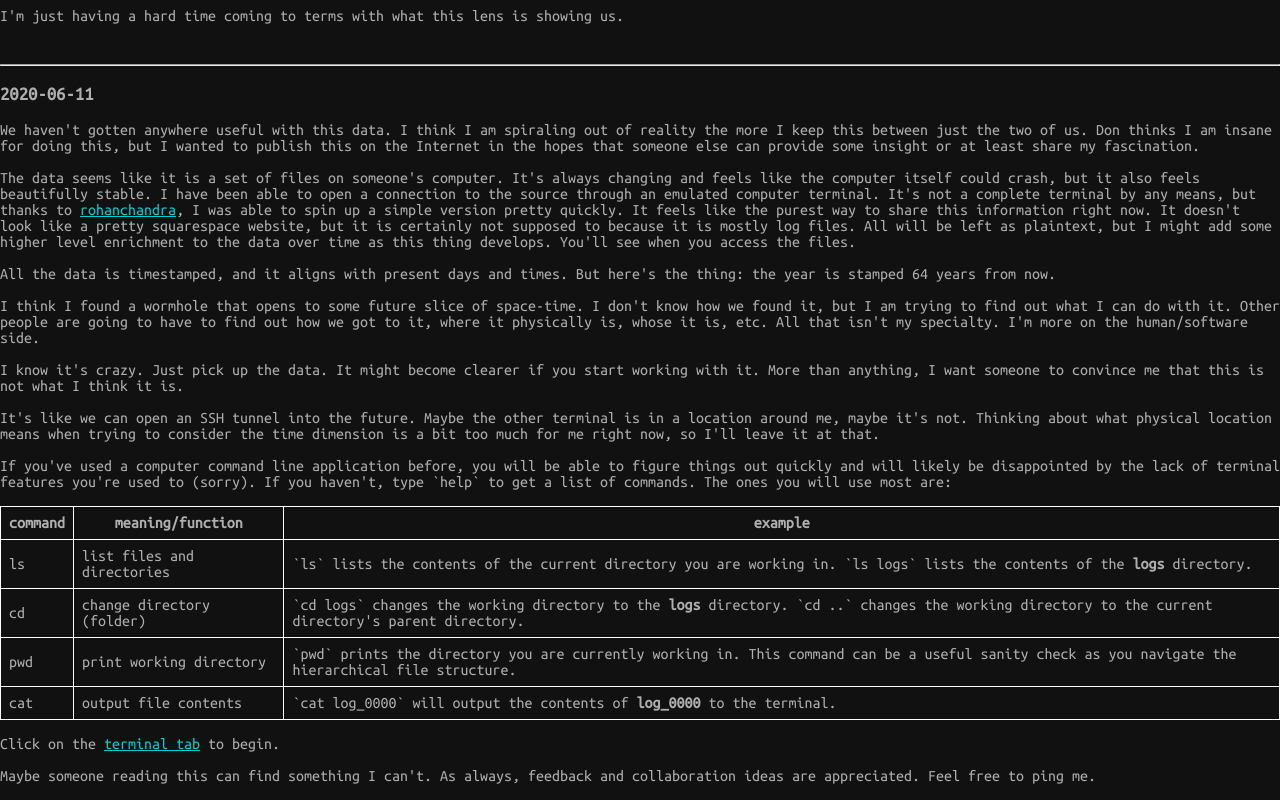
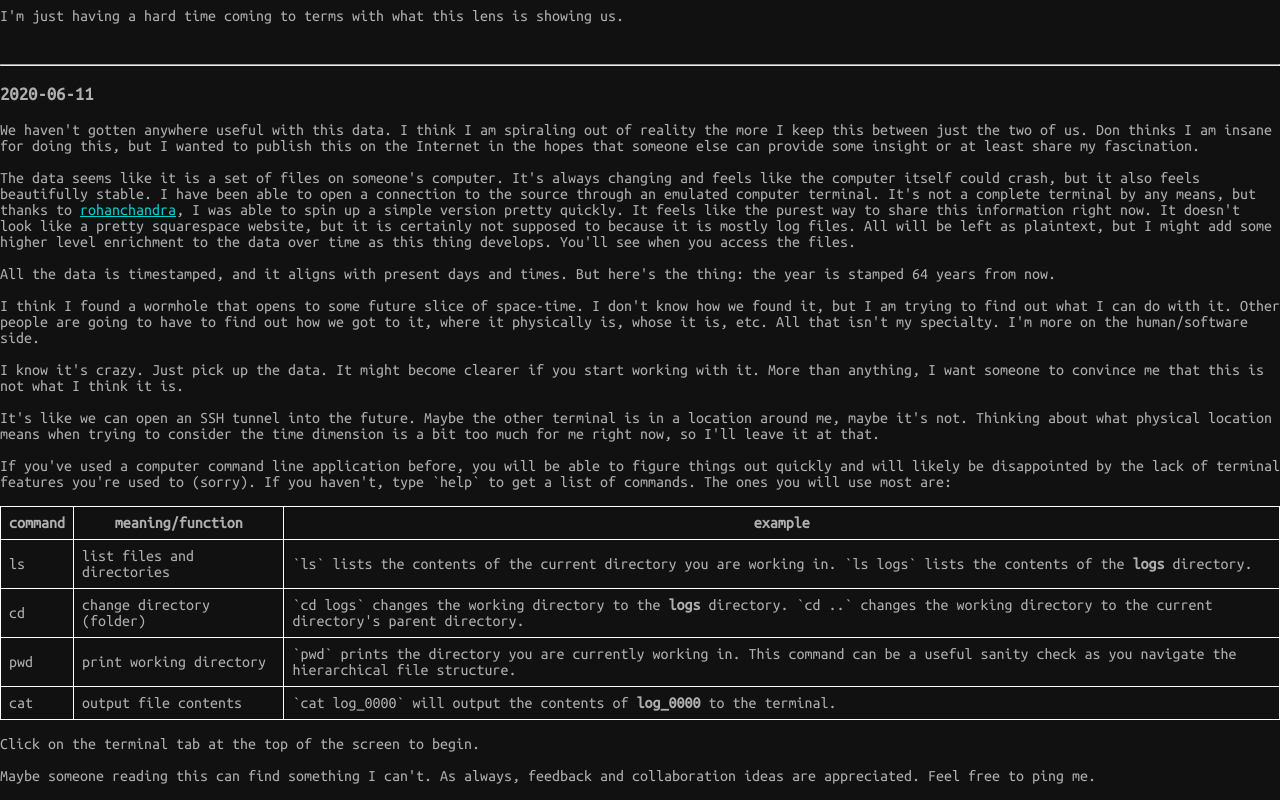
Before and after one commit to mott-lab/alta_ie_v0, a React (Create React App) app: page / in a window 1280 px wide. Shown: the part 472-1272 px from the top of the page. Built offline with nearby package versions, Linux system fonts and the light colour scheme.

Commit message:
terminal link fixed from info page

```diff
--- a/src/Home.js
+++ b/src/Home.js
@@ -83,7 +83,7 @@ render() {
         </tbody>
       </table>
       <p>
-        Click on the <NavLink to="/terminal">terminal tab</NavLink> to begin.
+        Click on the terminal tab at the top of the screen to begin.
       </p>
       <p>
         Maybe someone reading this can find something I can't. As always, feedback and collaboration ideas are appreciated. Feel free to ping me.
```
Also changed, not shown: 1 other file (tests, documents, lock files or other folders).
